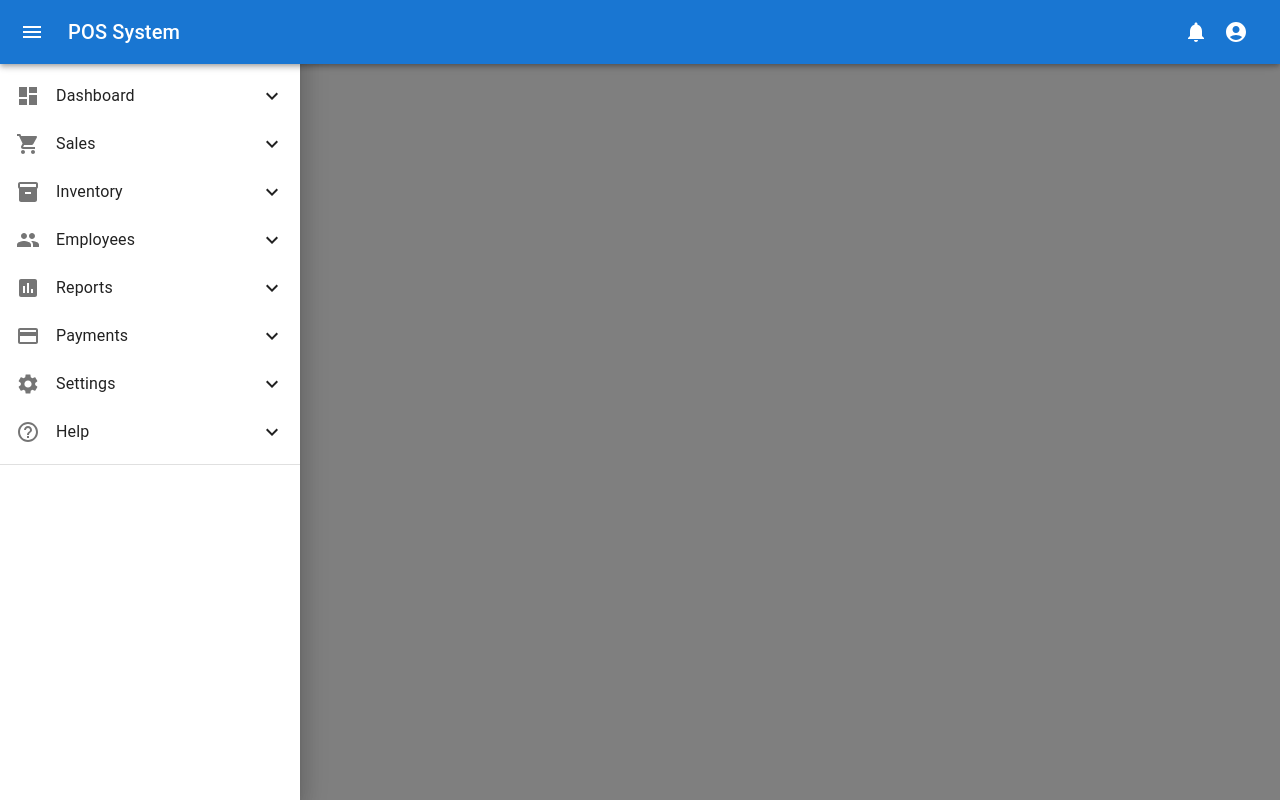
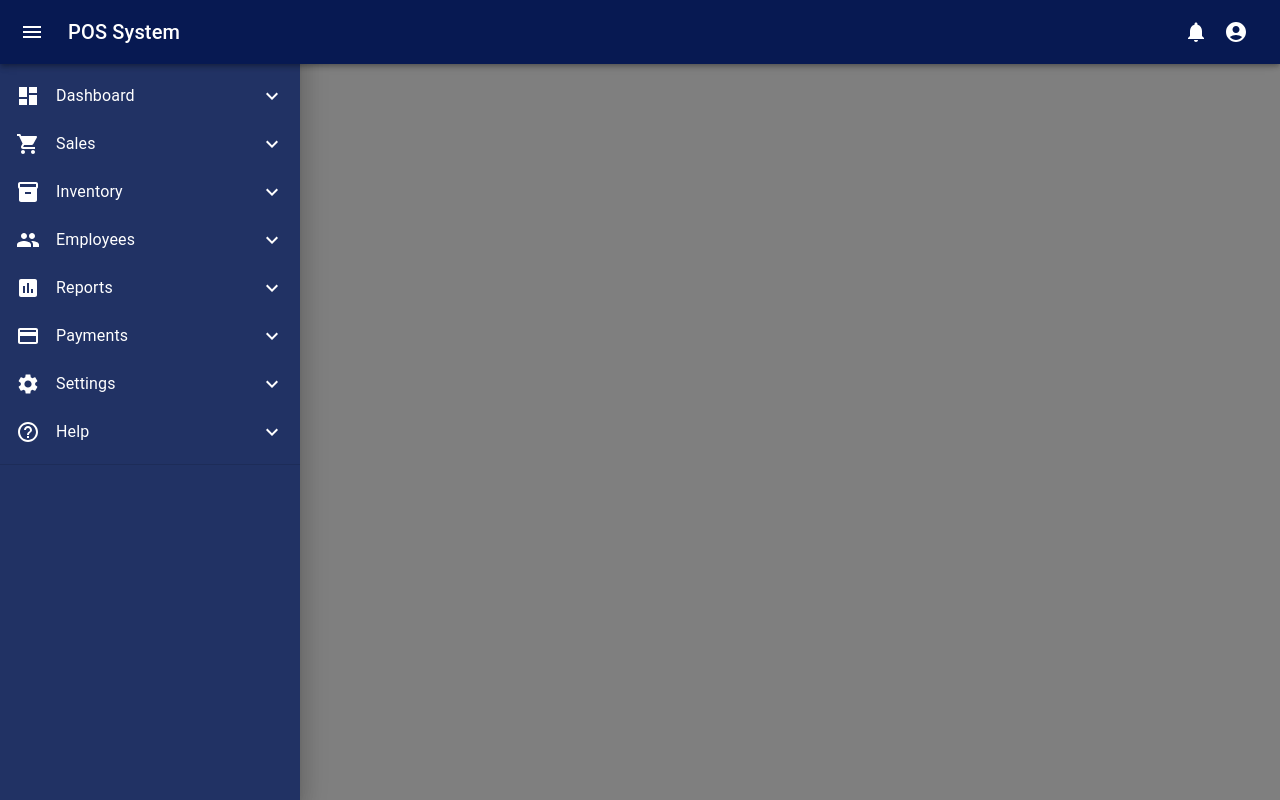
Before and after one commit to haroonbajwa/point-of-sale, a React (Vite) app in the folder frontend/: page / in a window 1280 px wide. Both pictures are taken after a click on the button 32 px from the left and 32 px from the top of the page. Built offline with nearby package versions, Linux system fonts and the light colour scheme.

Commit message:
app theme colors

```diff
--- a/frontend/src/App.tsx
+++ b/frontend/src/App.tsx
@@ -3,11 +3,30 @@ import Layout from "./Layout";
 import ProductsTable from "./views/inventory/products/ProductsTable";
 import PageNotFound from "./components/PageNotFound/PageNotFound";
 import CategoriesTable from "./views/inventory/categories/CategoriesTable";
+import { createTheme, ThemeProvider } from "@mui/material";
 
 const Dashboard = () => <h1>Dashboard</h1>;
 
+const theme = createTheme({
+  palette: {
+    primary: {
+      light: "#213264",
+      main: "#071952",
+      dark: "#03092F",
+      contrastText: "#fff",
+    },
+    secondary: {
+      light: "#B64AFF",
+      main: "#9400FF",
+      dark: "#7200CC",
+      contrastText: "#fff",
+    },
+  },
+});
+
 const App = () => {
   return (
+    <ThemeProvider theme={theme}>
       <Router>
         <Routes>
           <Route path="/" element={<Layout />}>
@@ -20,6 +39,7 @@ const App = () => {
           </Route>
         </Routes>
       </Router>
+    </ThemeProvider>
   );
 };
 
--- a/frontend/src/Layout.tsx
+++ b/frontend/src/Layout.tsx
@@ -172,6 +172,8 @@ const Layout = () => {
           "& .MuiDrawer-paper": {
             width: drawerWidth,
             boxSizing: "border-box",
+            color: "primary.contrastText",
+            backgroundColor: "primary.light",
           },
         }}
       >
@@ -181,7 +183,9 @@ const Layout = () => {
             {menuItems.map((item) => (
               <React.Fragment key={item.name}>
                 <ListItemButton onClick={() => handleCollapseToggle(item.name)}>
-                  <ListItemIcon sx={{ minWidth: "40px" }}>
+                  <ListItemIcon
+                    sx={{ minWidth: "40px", color: "primary.contrastText" }}
+                  >
                     {item.icon}
                   </ListItemIcon>
                   <ListItemText primary={item.name} />
--- a/frontend/src/components/PageNotFound/PageNotFound.tsx
+++ b/frontend/src/components/PageNotFound/PageNotFound.tsx
@@ -23,7 +23,7 @@ const PageNotFound = () => {
       </Typography>
       <Button
         variant="contained"
-        color="primary"
+        color="secondary"
         onClick={() => navigate(-1)}
         sx={{ mt: 2 }}
       >
```
Lines whose indentation alone changed are shown as unchanged.
